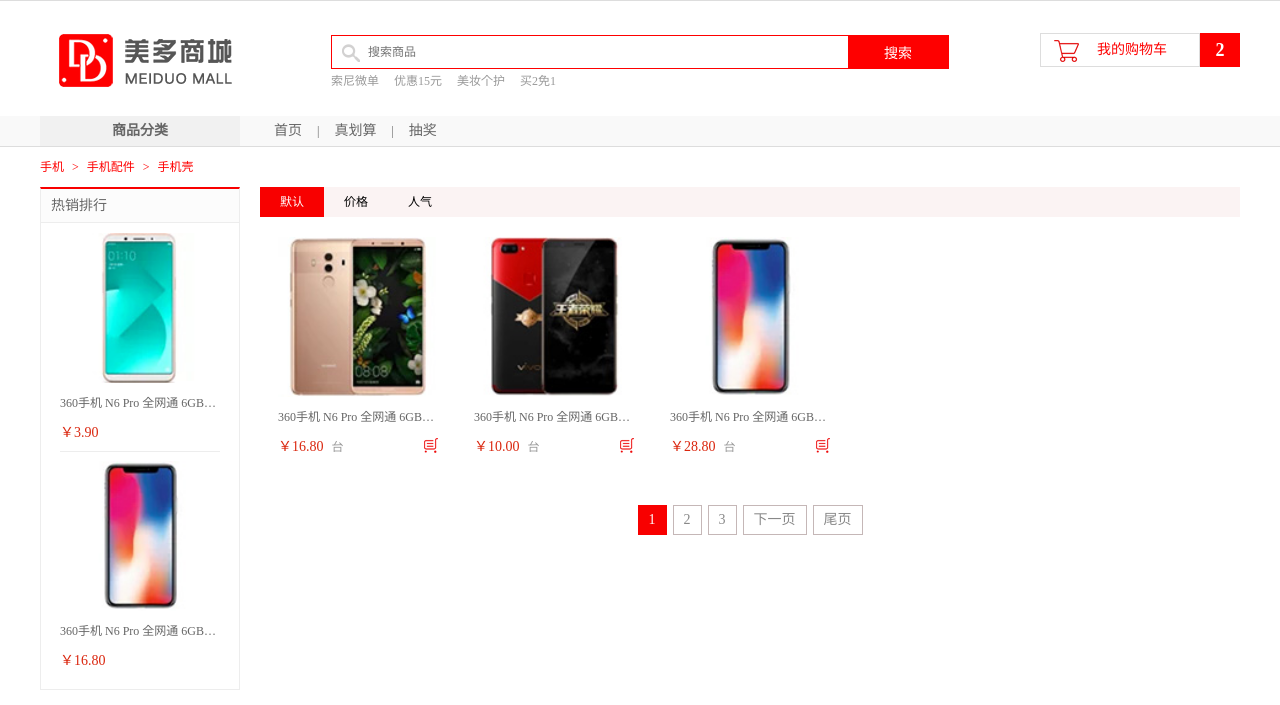
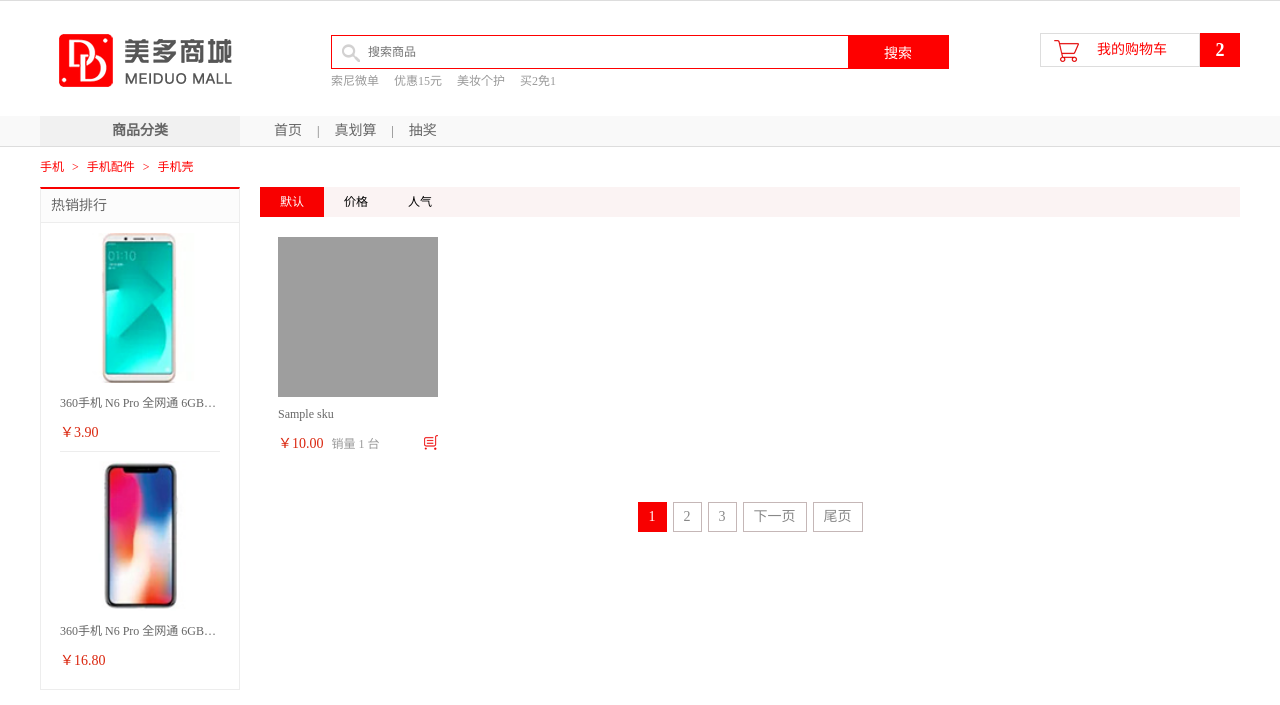
Before and after one commit to dingliu0508/aa, a Django app: page /list/1/1/ in a window 1280 px wide. Shown: the part 29-734 px from the top of the page. Run offline with Django 3.2, Linux system fonts and the light colour scheme; tables that the repository leaves empty hold one stand-in row (values such as "Sample post"); parts of the project's set-up code (start-up, migrations or seed data) failed here and were passed over; grey boxes are pictures that could not be loaded.

Commit message:
获取列表页商品

```diff
--- a/meiduo_mall/meiduo_mall/apps/goods/views.py
+++ b/meiduo_mall/meiduo_mall/apps/goods/views.py
@@ -1,7 +1,21 @@
 from django.shortcuts import render
 from django.views import View
+from meiduo_mall.utils.my_category import get_categories
+from .models import SKU
 
 #1,获取商品sku列表页面
 class SKUListView(View):
     def get(self,request,category_id,page_num):
-        return render(request,'list.html')
+
+        #1,获取分类信息
+        categories= get_categories()
+
+        #2,查询sku数据
+        skus = SKU.objects.filter(category_id=category_id).order_by("id")
+
+        #拼接数据返回响应
+        context = {
+            "categories":categories,
+            "skus":skus
+        }
+        return render(request,'list.html',context=context)
--- a/meiduo_mall/meiduo_mall/templates/list.html
+++ b/meiduo_mall/meiduo_mall/templates/list.html
@@ -74,183 +74,31 @@
 		<div class="navbar">
 			<div class="sub_menu_con fl">
 				<h1 class="fl">商品分类</h1>
+                    {# 2,分类广告 #}
                     <ul class="sub_menu">
+                        {% for group in categories.values() %}
                         <li>
                             <div class="level1">
-							<a href="http://shouji.jd.com/">手机</a><a href="#">运营商</a><a href="#">数码</a>
+                                {% for channel in group.channels %}
+                                <a href="{{ channel.url }}">{{ channel.name }}</a>
+                                {% endfor %}
                             </div>
                             <div class="level2">
+                                {% for cat2 in group.sub_cats %}
                                 <div class="list_group">
-								<div class="group_name fl">手机通讯 &gt;</div>
+                                    <div class="group_name fl">{{ cat2.name }} &gt;</div>
                                     <div class="group_detail fl">
-									<a href="list.html">手机</a>
-									<a href="#">对讲机</a>
-									<a href="#">以旧换新</a>
-									<a href="#">手机维修</a>
+                                        {% for cat3 in cat2.subs.all() %}
+                                        <a href="/list/{{ cat3.id }}/1/">{{ cat3.name }}</a>
+                                        {% endfor %}
                                     </div>
                                 </div>
-							<div class="list_group">
-								<div class="group_name fl">运营商 &gt;</div>
-								<div class="group_detail fl">
-									<a href="#">合约机</a>
-									<a href="#">选号码</a>
-									<a href="#">固话宽带</a>
-									<a href="#">办套餐</a>
-									<a href="#">充话费/流量</a>
-									<a href="#">中国电信</a>
-									<a href="#">中国移动</a>
-									<a href="#">中国联通</a>
-									<a href="#">京东通信</a>
-									<a href="#">170选号</a>
-								</div>
-							</div>
+                                {% endfor %}
                             </div>
                         </li>
-					<li>
-						<div class="level1">
-							<a href="#">电脑</a><a href="#">办公</a>
-						</div>
-						<div class="level2">
-							<div class="list_group">
-								<div class="group_name fl">电脑 &gt;</div>
-								<div class="group_detail fl">
-									<a href="#">曲面电视</a>
-									<a href="#">超薄电视</a>
-									<a href="#">HDR电视</a>
-									<a href="#">OLED电视</a>
-									<a href="#">4K超清电视</a>
-									<a href="#">人工智能电视</a>
-									<a href="#">55英寸</a>
-									<a href="#">65英寸</a>
-								</div>
-							</div>
-						</div>
-					</li>
-					<li>
-						<div class="level1">
-							<a href="#">家居</a><a href="#">家具</a><a href="#">家装</a><a href="#">厨具</a>
-						</div>
-						<div class="level2">
-							<div class="list_group">
-								<div class="group_name fl">家具 &gt;</div>
-								<div class="group_detail fl">
-									<a href="#">曲面电视</a>
-									<a href="#">超薄电视</a>
-									<a href="#">HDR电视</a>
-									<a href="#">OLED电视</a>
-									<a href="#">4K超清电视</a>
-									<a href="#">人工智能电视</a>
-									<a href="#">55英寸</a>
-									<a href="#">65英寸</a>
-								</div>
-							</div>
-						</div>
-					</li>
-					<li>
-						<div class="level1">
-							<a href="#">男装</a><a href="#">女装</a><a href="#">童装</a><a href="#">内衣</a>
-						</div>
-						<div class="level2">
-							<div class="list_group">
-								<div class="group_name fl">男装 &gt;</div>
-								<div class="group_detail fl">
-									<a href="#">男装</a>
-								</div>
-							</div>
-						</div>
-					</li>
-					<li>
-						<div class="level1">
-							<a href="#">女鞋</a><a href="#">箱包</a><a href="#">钟表</a><a href="#">珠宝</a>
-						</div>
-						<div class="level2">
-							<div class="list_group">
-								<div class="group_name fl">女鞋 &gt;</div>
-								<div class="group_detail fl">
-									<a href="#">女鞋</a>
-								</div>
-							</div>
-						</div>
-					</li>
-					<li>
-						<div class="level1">
-							<a href="#">男鞋</a><a href="#">运动</a><a href="#">户外</a>
-						</div>
-						<div class="level2">
-							<div class="list_group">
-								<div class="group_name fl">男鞋 &gt;</div>
-								<div class="group_detail fl">
-									<a href="#">男鞋</a>
-								</div>
-							</div>
-						</div>
-					</li>
-					<li>
-						<div class="level1">
-							<a href="#">房产</a><a href="#">汽车</a><a href="#">汽车用品</a>
-						</div>
-						<div class="level2">
-							<div class="list_group">
-								<div class="group_name fl">汽车用品 &gt;</div>
-								<div class="group_detail fl">
-									<a href="#">汽车用品</a>
-								</div>
-							</div>
-						</div>
-					</li>
-					<li>
-						<div class="level1">
-							<a href="#">母婴</a><a href="#">玩具乐器</a>
-						</div>
-						<div class="level2">
-							<div class="list_group">
-								<div class="group_name fl">玩具乐器 &gt;</div>
-								<div class="group_detail fl">
-									<a href="#">玩具乐器</a>
-								</div>
-							</div>
-						</div>
-					</li>
-					<li>
-						<div class="level1">
-							<a href="#">食品</a><a href="#">酒类</a><a href="#">生鲜</a><a href="#">特产</a>
-						</div>
-						<div class="level2">
-							<div class="list_group">
-								<div class="group_name fl">食品 &gt;</div>
-								<div class="group_detail fl">
-									<a href="#">食品</a>
-								</div>
-							</div>
-						</div>
-					</li>
-					<li>
-						<div class="level1">
-							<a href="#">图书</a><a href="#">音像</a><a href="#">电子书</a>
-						</div>
-						<div class="level2">
-							<div class="list_group">
-								<div class="group_name fl">图书 &gt;</div>
-								<div class="group_detail fl">
-									<a href="#">图书</a>
-								</div>
-							</div>
-						</div>
-					</li>
-					<li>
-						<div class="level1">
-							<a href="#">机票</a><a href="#">酒店</a><a href="#">旅游</a><a href="#">生活</a>
-						</div>
-						<div class="level2">
-							<div class="list_group">
-								<div class="group_name fl">机票 &gt;</div>
-								<div class="group_detail fl">
-									<a href="#">机票</a>
-								</div>
-							</div>
-						</div>
-					</li>
+                        {% endfor %}
                     </ul>
+
 			</div>
 
 
@@ -299,6 +147,21 @@
 			</div>
 
 			<ul class="goods_type_list clearfix">
+
+                {# 遍历获取sku数据 #}
+                {% for sku in skus %}
+                    <li>
+                        <a href="/static/detail.html"><img src="{{ sku.default_image_url.url }}"></a>
+                        <h4><a href="/static/detail.html">{{ sku.name }}</a></h4>
+                        <div class="operate">
+                            <span class="price">￥{{ sku.price }}</span>
+                            <span class="unit">销量 {{ sku.sales }} 台</span>
+                            <a href="#" class="add_goods" title="加入购物车"></a>
+                        </div>
+                    </li>
+                {% endfor %}
+
+                {#
 				<li>
 					<a href="/static/detail.html"><img src="/static/images/goods/goods003.jpg"></a>
 					<h4><a href="/static/detail.html">360手机 N6 Pro 全网通 6GB+128GB 极夜黑</a></h4>
@@ -326,6 +189,7 @@
 						<a href="#" class="add_goods" title="加入购物车"></a>
 					</div>
 				</li>
+				 #}
 			</ul>
 
 			<div class="pagenation">
--- /dev/null
+++ b/meiduo_mall/meiduo_mall/utils/my_category.py
@@ -0,0 +1,35 @@
+from goods.models import GoodsChannel
+
+
+def get_categories():
+    # 1,定义字典
+    categories = {}
+
+    # 2,获取频道(一级)
+    channels = GoodsChannel.objects.order_by("sequence")
+
+    # 3,遍历频道
+    for channel in channels:
+        # 3,1 获取组编号
+        group_id = channel.group_id
+
+        # 3,2组装数据
+        if group_id not in categories:
+            categories[group_id] = {"channels": [], "sub_cats": []}
+
+        # 3,3添加一级分类到字典中
+        category1 = channel.category
+        category1_dict = {
+            "id": category1.id,
+            "name": category1.name,
+            "url": channel.url
+        }
+        categories[group_id]["channels"].append(category1_dict)
+
+        # 3,4获取二级分类,添加到字典中
+        sub_cats = category1.subs.all()
+        for cat2 in sub_cats:
+            categories[group_id]["sub_cats"].append(cat2)
+
+    # 4,返回分类信息
+    return categories
```
Also changed, not shown: meiduo_mall/meiduo_mall/apps/contents/views.py (+3 -28 lines). Lines whose indentation alone changed are shown as unchanged.
